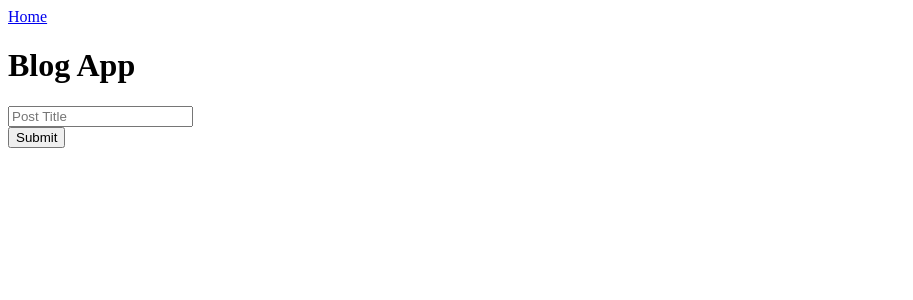
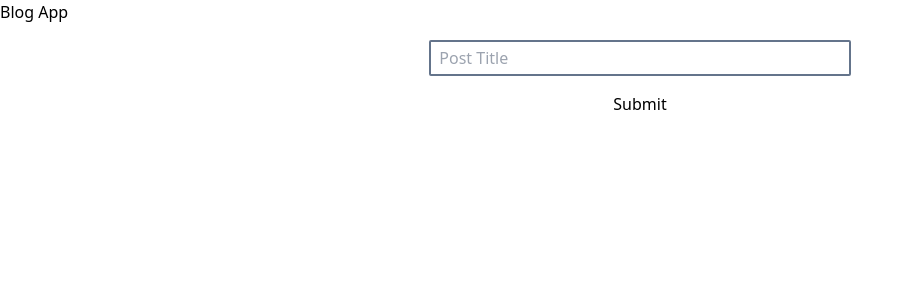
Before and after one commit to Rajil1213/microurse, a Vue app in the folder client/: page / in a window 1280 px wide. Shown: the top 300 px of the page, without its empty margins (0-913 px from the left). Built offline with nearby package versions, Linux system fonts and the light colour scheme.

Commit message:
refactor: remove vue-router

```diff
--- a/client/src/App.vue
+++ b/client/src/App.vue
@@ -1,15 +1,9 @@
 <script setup lang="ts">
-import { RouterLink, RouterView } from "vue-router";
+import HomeView from "./views/HomeView.vue";
 </script>
 
 <template>
-  <header>
-    <div>
-      <nav>
-        <RouterLink to="/">Home</RouterLink>
-      </nav>
-    </div>
-  </header>
-
-  <RouterView />
+  <main>
+    <HomeView />
+  </main>
 </template>
--- a/client/src/main.ts
+++ b/client/src/main.ts
@@ -2,10 +2,7 @@ import "./assets/main.css";
 
 import { createApp } from "vue";
 import App from "./App.vue";
-import router from "./router";
 
 const app = createApp(App);
 
-app.use(router);
-
 app.mount("#app");
```
Also changed, not shown: client/package.json (+6 -2 lines), 1 other file (tests, documents, lock files or other folders).
